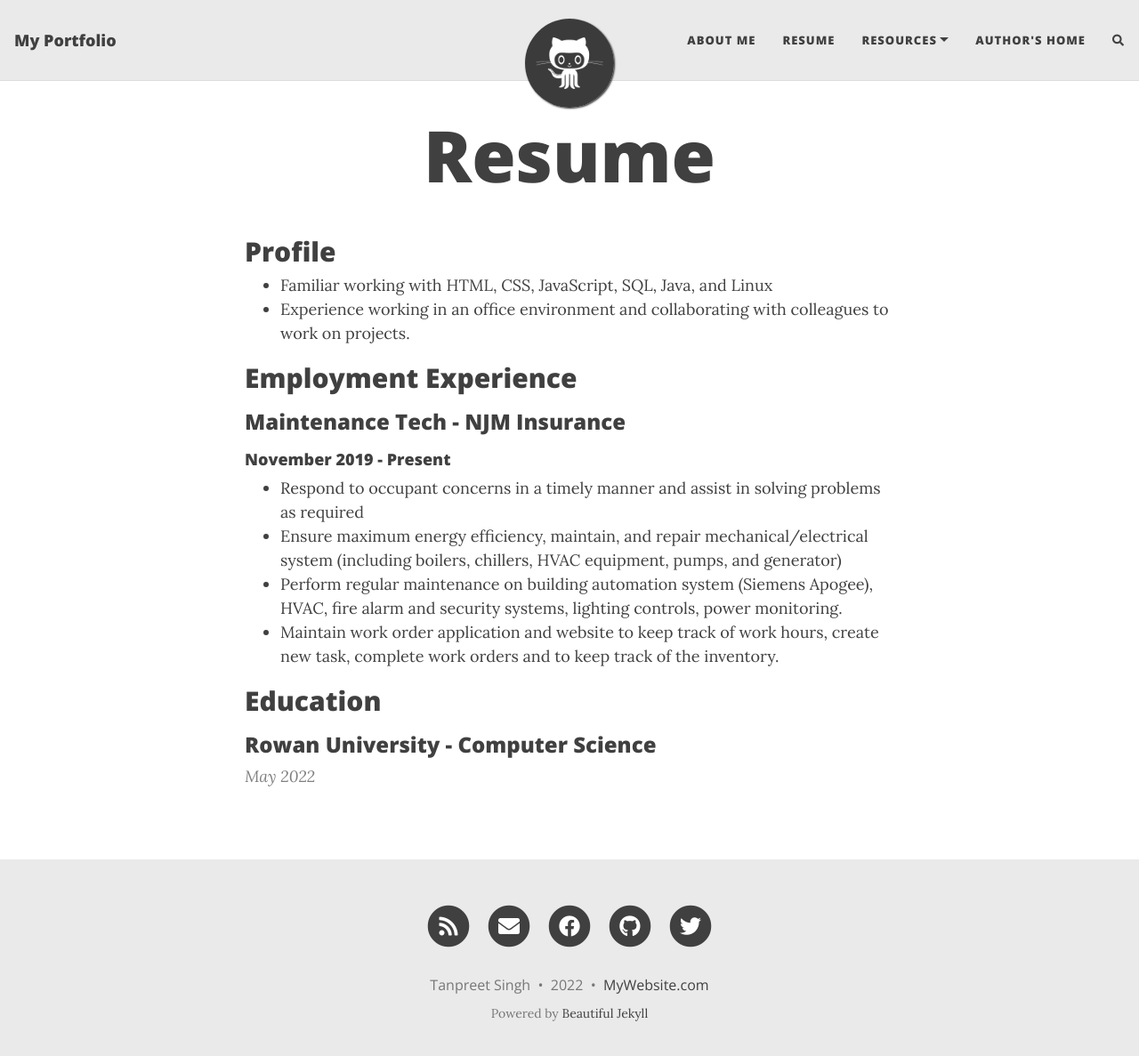
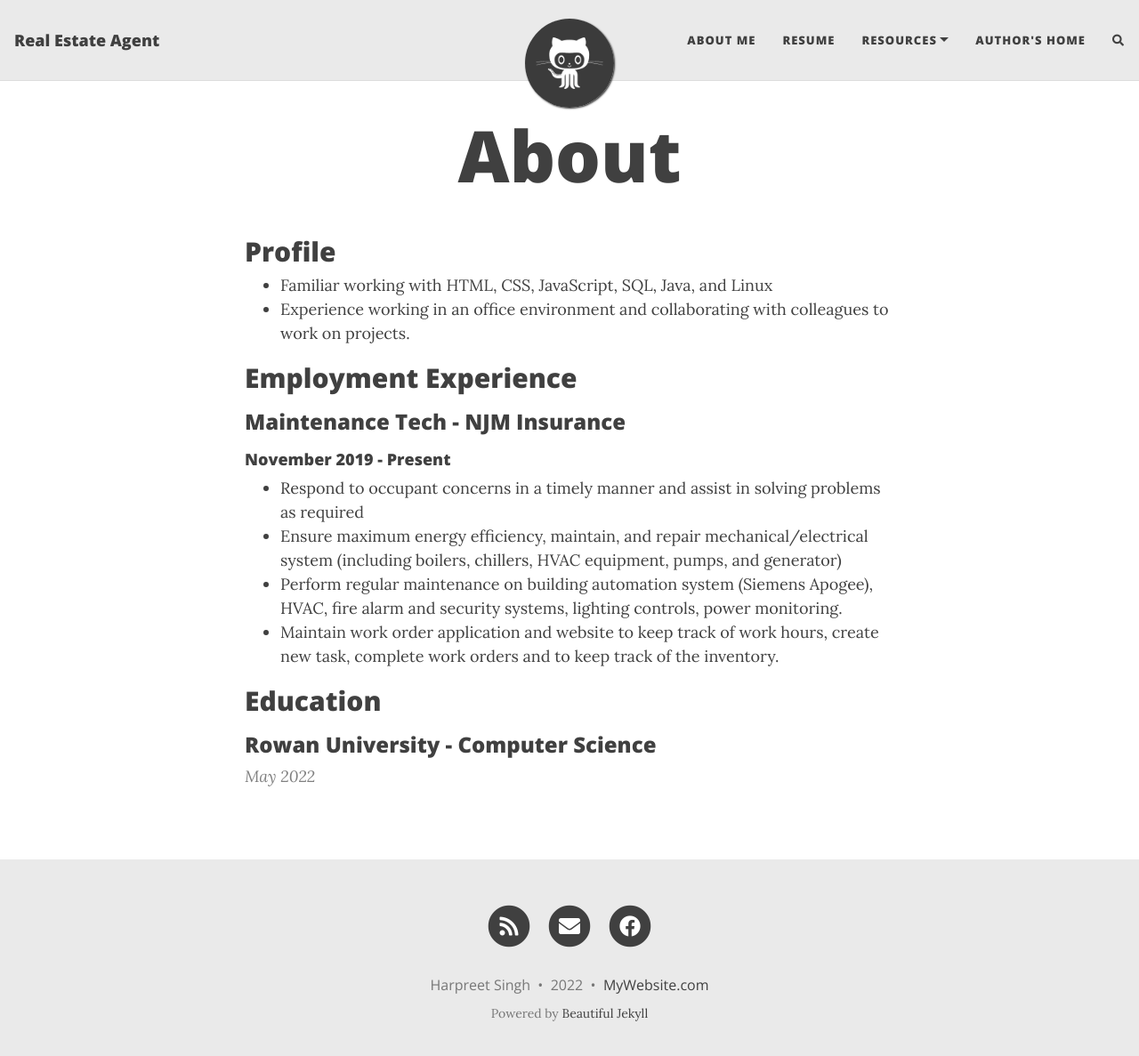
Before and after one commit to CallHarry/callharry.github.io, a Jekyll site: the page built from resume.md, in a window 1280 px wide and 1200 px high. Shown: the top 1187 px of the window at 89% size. Built offline with Jekyll 4.4.1, drawn with Linux system fonts in a browser that asks for light colours; nearby versions of some CDN libraries; comment, search, counter and statistics services are not loaded.

Commit message:
Adding new links and pic

```diff
--- a/_config.yml
+++ b/_config.yml
@@ -6,10 +6,10 @@
 # --- Required options --- #
 
 # Name of website
-title: My Portfolio
+title: Real Estate Agent
 
 # Your name to show in the footer
-author: Tanpreet Singh
+author: Harpreet Singh
 
 # --- List of links in the navigation bar --- #
 
@@ -39,10 +39,9 @@
 # Select the social network links that you want to show in the footer.
 # Uncomment the links you want to show and add your information to each one.
 social-network-links:
-  email: "stnpreet@gmail.com"
-  facebook: tnpreet
-  github: tnpreet
-  twitter: tnpreet
+  email: "harrymannu@gmail.com"
+  facebook: https://www.facebook.com/100040868750738
+  twitter:
 
 #  medium: yourname
 #  reddit: yourname
--- a/index.html
+++ b/index.html
@@ -1,5 +1,5 @@
 ---
 layout: home
 title: My Portfoilio
-subtitle: Resume, About me, Skills
+subtitle: About
 ---
--- a/resume.md
+++ b/resume.md
@@ -1,6 +1,6 @@
 ---
 layout: page
-title: Resume
+title: About
 subtitle:
 ---
 
```
Also changed, not shown: assets/img/Harry pic.jpg (added).
